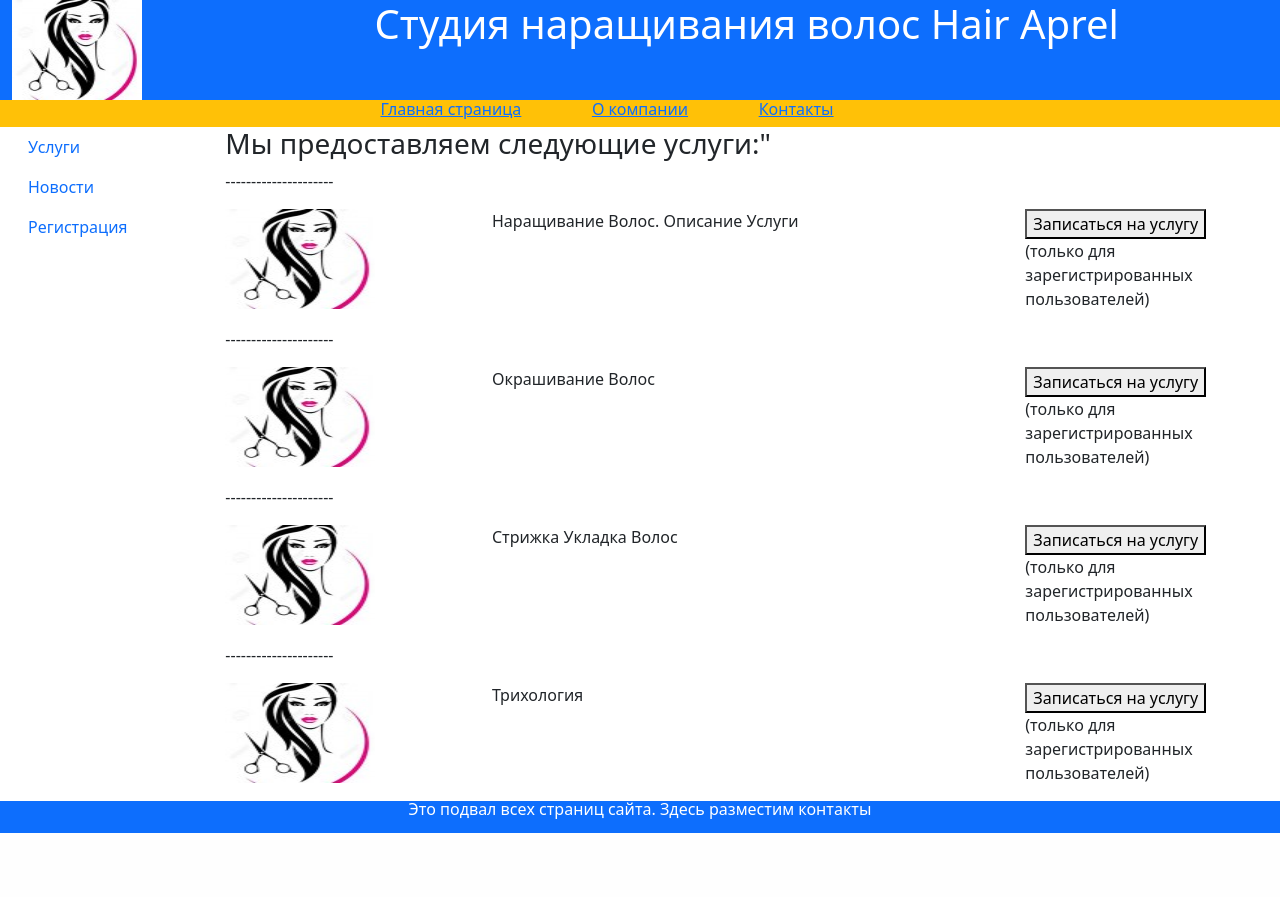
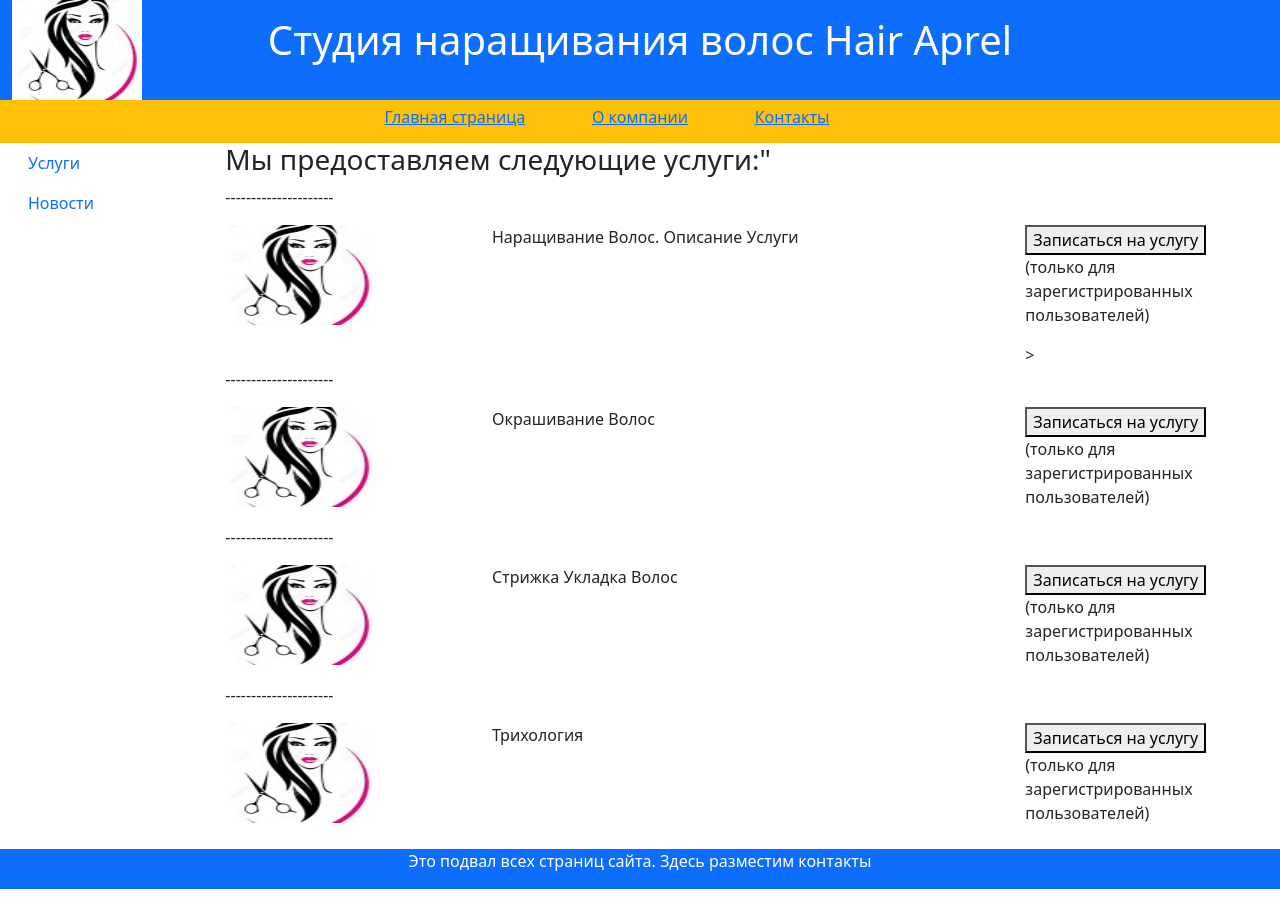
Before and after one commit to shmelya008/DiplomaWork, a Django app: page /services in a window 1280 px wide. Before the commit the page ends 833 px from the top, so only its background shows below. Run offline with Django 5.2, Linux system fonts and the light colour scheme.

Commit message:
22.11 / 19:35

```diff
--- a/HAProject/HAStudio/views.py
+++ b/HAProject/HAStudio/views.py
@@ -6,6 +6,7 @@
 from django.contrib.auth import authenticate, login
 from .forms import LoginForm, SignUpForm
 from .models import Post, UserProfile
+from django.contrib.auth.models import User
 
 
 # Create your views here.
@@ -33,12 +34,13 @@
 
 
 def services(request):
+    user = User()
     name = 'Мы предоставляем следующие услуги:"'
     service1 = 'наращивание волос. описание услуги'
     service2 = 'Окрашивание волос'
     service3 = 'Стрижка укладка волос'
     service4 = 'Трихология'
-    context = {'name': name, 'service1': service1,
+    context = {'user': user, 'name': name, 'service1': service1,
                'service2': service2, 'service3': service3, 'service4': service4}
     return render(request, 'services.html', context)
 
@@ -66,36 +68,6 @@
 
 def reg_auth(request):
     return render(request, 'reg_auth.html')
-
-# def login(request):
-#     if request.method == 'POST':
-#         form = UserCreationForm(request.POST)
-#         if form.is_valid():
-#             form.save()
-#     else:
-#         form = UserCreationForm()
-# #     return render(request, 'login.html', {'form': form})
-# def user_login(request):
-#     if request.method == 'POST':
-#         form = LoginForm(request.POST)
-#         if form.is_valid():
-#             cd = form.cleaned_data
-#             user = authenticate(username=cd['username'], password=cd['password'])
-#             if user is not None:
-#                 if user.is_active:
-#                     login(request, user)
-#                     return HttpResponse('Authenticated successfully')
-#                 else:
-#                     return HttpResponse('Disabled account')
-#             else:
-#                 return HttpResponse('Invalid login')
-#     else:
-#         form = LoginForm()
-#     return render(request, 'login.html', {'form': form})
-
-
-# def logout(request):
-#     return render(request, 'logout.html')
 
 
 class PostListView(ListView):
--- a/HAProject/templates/hastudio/base.html
+++ b/HAProject/templates/hastudio/base.html
@@ -16,28 +16,36 @@
             <div class="col-2 text-start">
                 <img src=" {% static 'images/logo.jpg' %} " width="130" height="100">
             </div>
-            <div class="col-10">
+            <div class="col-8 p-3">
                 <h1>Студия наращивания волос Hair Aprel</h1>
             </div>
+            <div class='col-2'></div>
         </div>
     </div>
     <div class="container-fluid">
-        <div class="row bg-warning text-center">
+        <div class="row bg-warning justify-content-around text-center">
             <div class="col-3"></div>
-            <div class="col-2 text-end">
+            <div class="col-2 p-2 text-end">
             <h6>
                 <a href="{% url 'index' %}">Главная страница</a>
             </h6>
             </div>
-            <div class="col-2">
+            <div class="col-2 p-2">
             <h6>
                 <a href="{% url 'about' %}">О компании</a>
             </h6>
             </div>
-            <div class="col-2 text-start">
+            <div class="col-2 p-2 text-start">
             <h6>
                 <a href="{% url 'contacts' %}">Контакты</a>
             </h6>
+            </div>
+            <div class="col-3 p-2 text-center">
+                {% if request.user.is_authenticated %}
+                    <p>{{ user }}&nbsp;&nbsp;<a href="{% url 'logout' %}">выйти</a></p>
+                {% else %}
+                    {# <a href="{% url 'login' %}">войти</a> #}
+                {% endif %}
             </div>
         </div>
     </div>
@@ -54,7 +62,7 @@
                 <nav class="nav flex-column">
                     <a class="nav-link" href="{% url 'services' %}">Услуги</a>
                     <a class="nav-link" href="{% url 'post_list' %}">Новости</a>
-                    <a class="nav-link" href="{% url 'reg_auth' %}">Регистрация</a>
+<!--                    <a class="nav-link" href="{% url 'reg_auth' %}">Регистрация</a>-->
                 </nav>
                 {% endblock sidebar %}
             </div>
@@ -66,8 +74,8 @@
             </div>
         </div>
     </div>
-    <div class="container-fluid">
-        <div class="row bg-primary text-center text-white lh-1">
+    <div class="container-fluid p-2">
+        <div class="row bg-primary p-1 text-center text-white lh-1">
             {% block footer %}
                 <p>Это подвал всех страниц сайта. Здесь разместим контакты</p>
             {% endblock footer %}
```
Also changed, not shown: HAProject/templates/hastudio/services.html (+29 -0 lines), HAProject/db.sqlite3, 1 other file.
